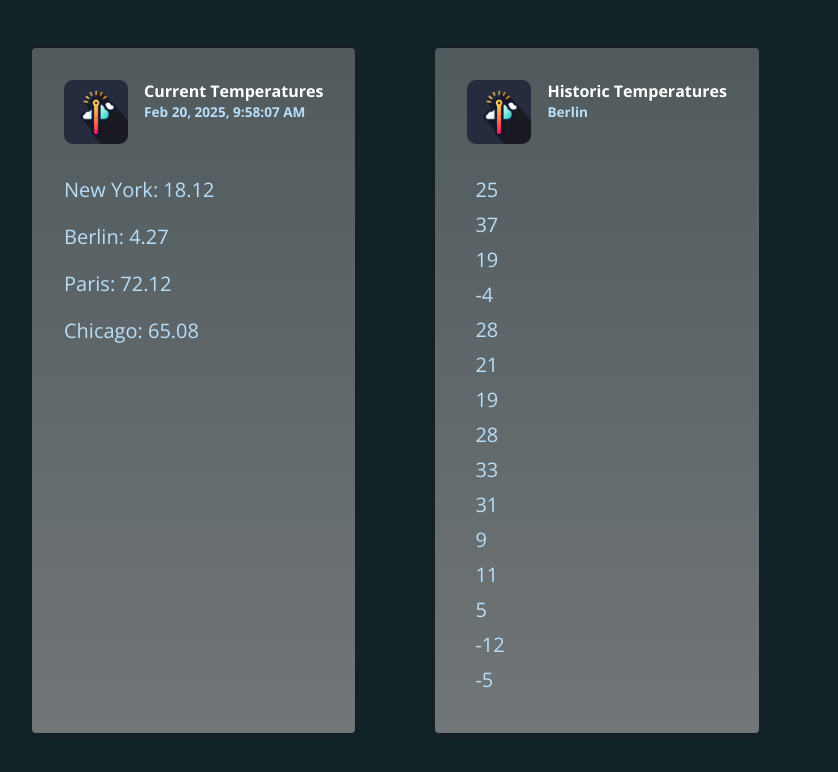
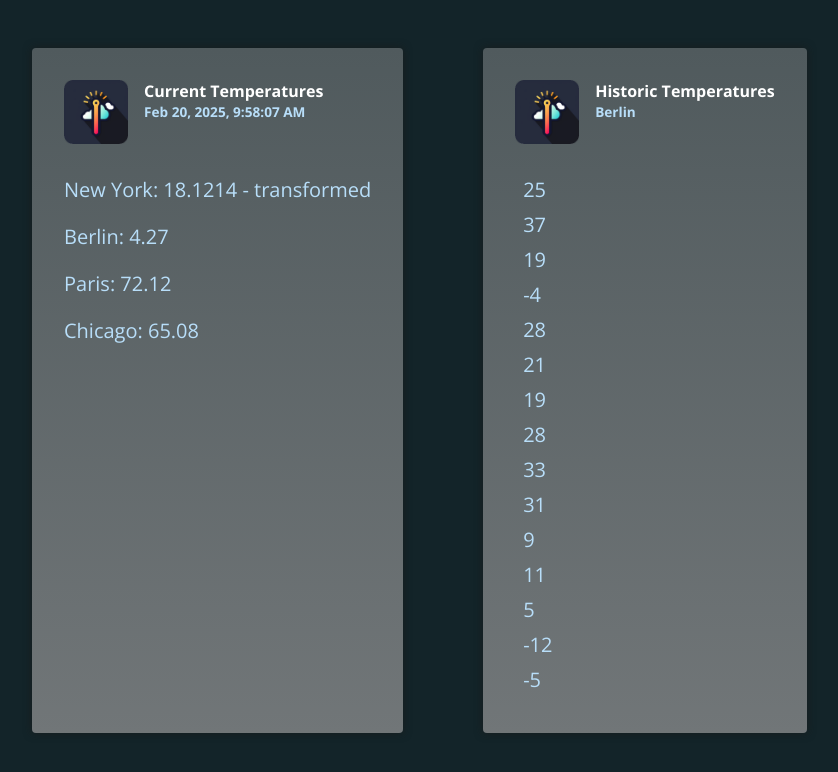
Before and after one commit to RichBurman/pipes_angular, an Angular app: page / in a window 1280 px wide. Shown: the top 772 px of the page, without its empty margins (168-1006 px from the left). Built offline with nearby package versions, Linux system fonts and the light colour scheme.

Commit message:
add temperature pipe and update temperature formatting in app component

```diff
--- a/src/app/app.component.html
+++ b/src/app/app.component.html
@@ -7,7 +7,7 @@
         <p>{{ currentDate | date: 'medium' }}</p>
       </div>
     </header>
-    <p>New York: {{ currentTemperaturs.newYork | number: '1.1-2' }}</p>
+    <p>New York: {{ currentTemperaturs.newYork | temp }}</p>
     <p>Berlin: {{ currentTemperaturs.berlin | number: '1.1-2' }}</p>
     <p>Paris: {{ currentTemperaturs.paris | number: '1.1-2' }}</p>
     <p>Chicago: {{ currentTemperaturs.chicago | number: '1.1-2' }}</p>
--- a/src/app/app.component.ts
+++ b/src/app/app.component.ts
@@ -1,11 +1,12 @@
 import { DatePipe, DecimalPipe } from '@angular/common';
 import { Component } from '@angular/core';
+import { TemperaturePipe } from './temperature.pipe';
 
 @Component({
   selector: 'app-root',
   standalone: true,
   templateUrl: './app.component.html',
-  imports: [DatePipe, DecimalPipe]
+  imports: [DatePipe, DecimalPipe, TemperaturePipe]
 })
 export class AppComponent {
   currentDate = new Date();
--- /dev/null
+++ b/src/app/temperature.pipe.ts
@@ -0,0 +1,12 @@
+import { Pipe, PipeTransform } from "@angular/core";
+
+@Pipe({
+    name: 'temp',
+    standalone: true
+
+})
+export class TemperaturePipe implements PipeTransform {
+    transform(value: any, ...args: any[]) {
+        return value + ' - transformed';
+    }
+}
```
